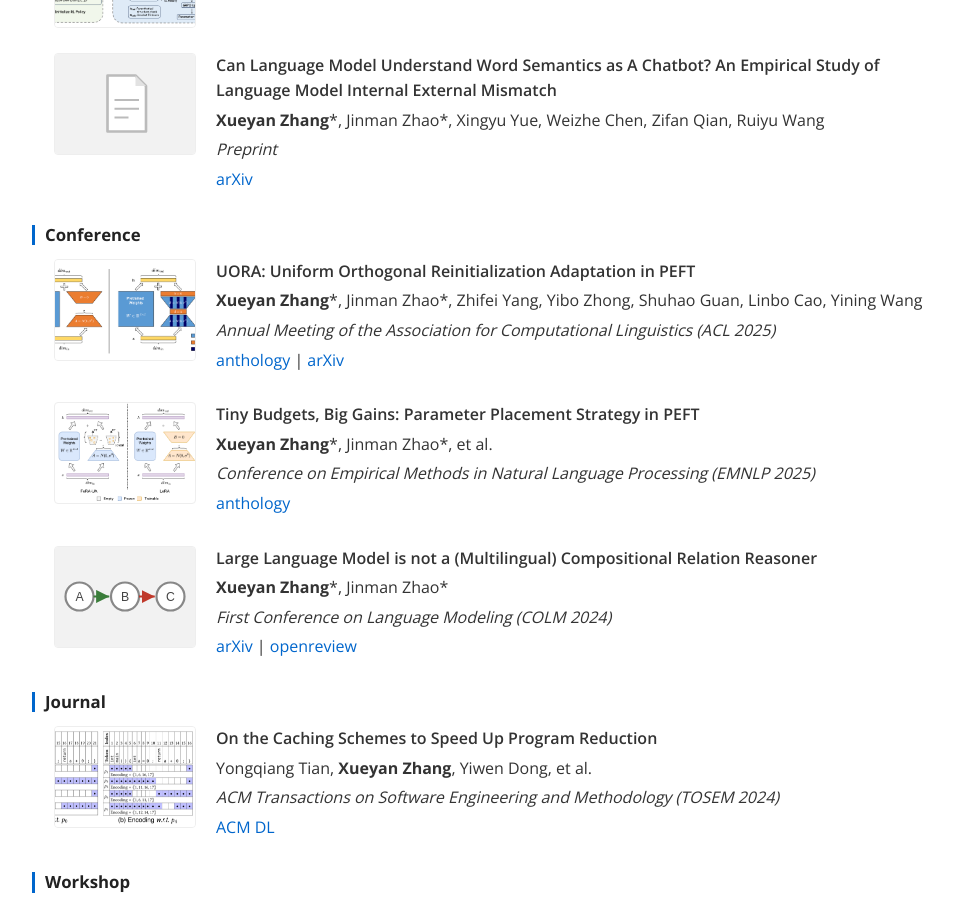
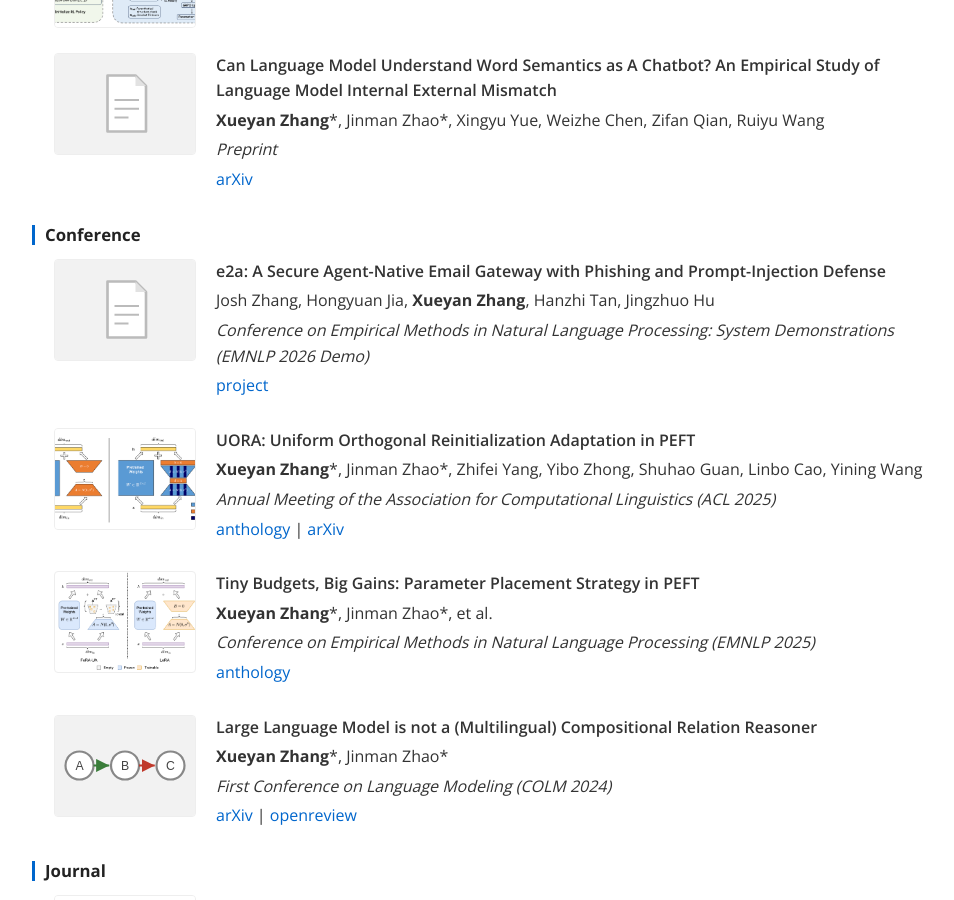
Before and after one commit to XueyanZhang/xueyanzhang.github.io, a Jekyll site: the page built from index.md, in a window 1280 px wide and 900 px high, scrolled down 1783 px. Shown: the whole window, without its empty margins (158-1112 px from the left). Built offline with Jekyll 4.4.1, drawn with Linux system fonts in a browser that asks for light colours.

Commit message:
feat: add e2a (EMNLP 2026 System Demonstrations) to publications
Co-Authored-By: Claude Opus 5.5 <noreply@anthropic.com>

```diff
--- a/_data/publications.yml
+++ b/_data/publications.yml
@@ -45,6 +45,15 @@
     - label: "arXiv"
       url: "https://arxiv.org/abs/2409.13972"
 
+- title: "e2a: A Secure Agent-Native Email Gateway with Phishing and Prompt-Injection Defense"
+  authors: "Josh Zhang, Hongyuan Jia, Xueyan Zhang, Hanzhi Tan, Jingzhuo Hu"
+  venue: "Conference on Empirical Methods in Natural Language Processing: System Demonstrations (EMNLP 2026 Demo)"
+  thumb: "/assets/images/paper-thumb-placeholder.svg"
+  type: conference
+  links:
+    - label: "project"
+      url: "https://e2a.dev/"
+
 - title: "UORA: Uniform Orthogonal Reinitialization Adaptation in PEFT"
   authors: "Xueyan Zhang*, Jinman Zhao*, Zhifei Yang, Yibo Zhong, Shuhao Guan, Linbo Cao, Yining Wang"
   venue: "Annual Meeting of the Association for Computational Linguistics (ACL 2025)"
```
